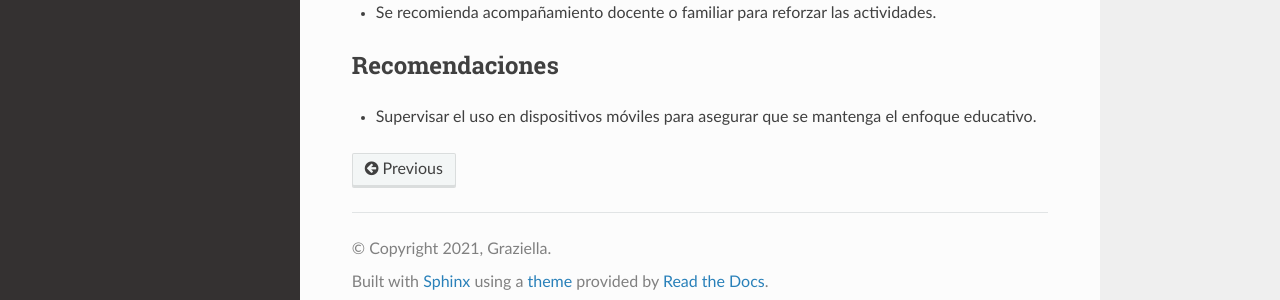
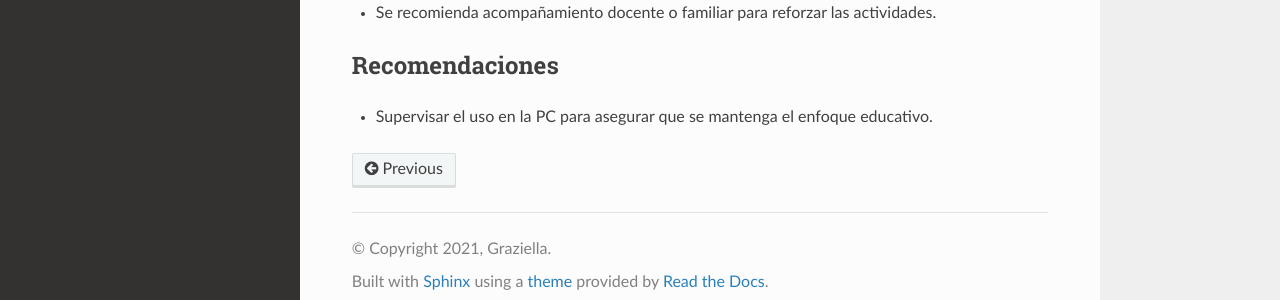
Before and after one commit to As-lhy1/AppEducativa_Tierra-de-cuentos-, a Sphinx documentation site: the page built from docs/source/uso.rst, in a window 1280 px wide and 997 px high. Shown: the part 679-979 px from the top of the window. Built offline with Sphinx 7.4.7 and the Read the Docs theme 3.1.0, drawn with Linux system fonts in a browser that asks for light colours.

Commit message:
Update uso.rst

```diff
--- a/docs/source/uso.rst
+++ b/docs/source/uso.rst
@@ -31,4 +31,4 @@ Instrucciones generales de uso
 
 Recomendaciones
 ----------------
-- Supervisar el uso en dispositivos móviles para asegurar que se mantenga el enfoque educativo.
+- Supervisar el uso en la PC para asegurar que se mantenga el enfoque educativo.
```
